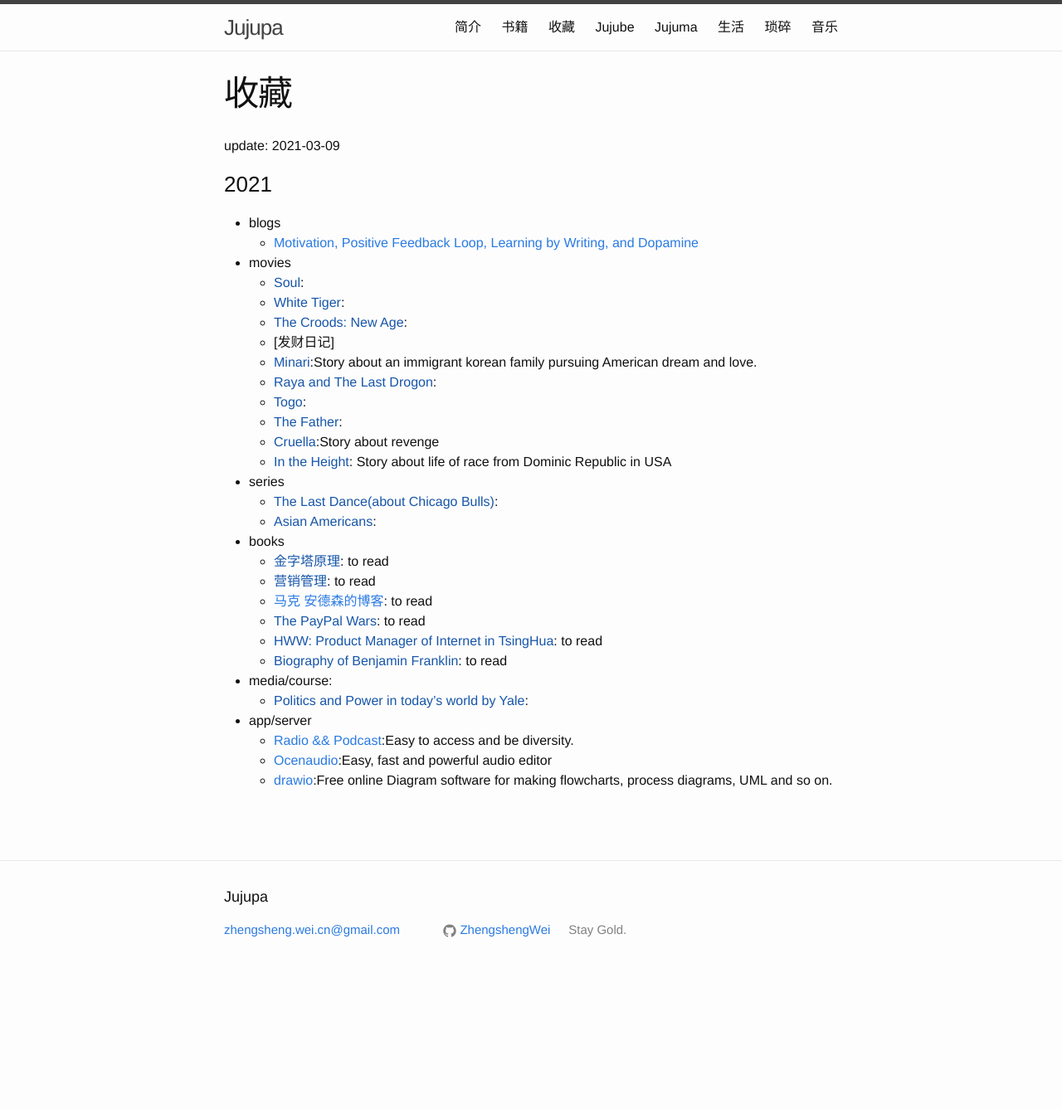
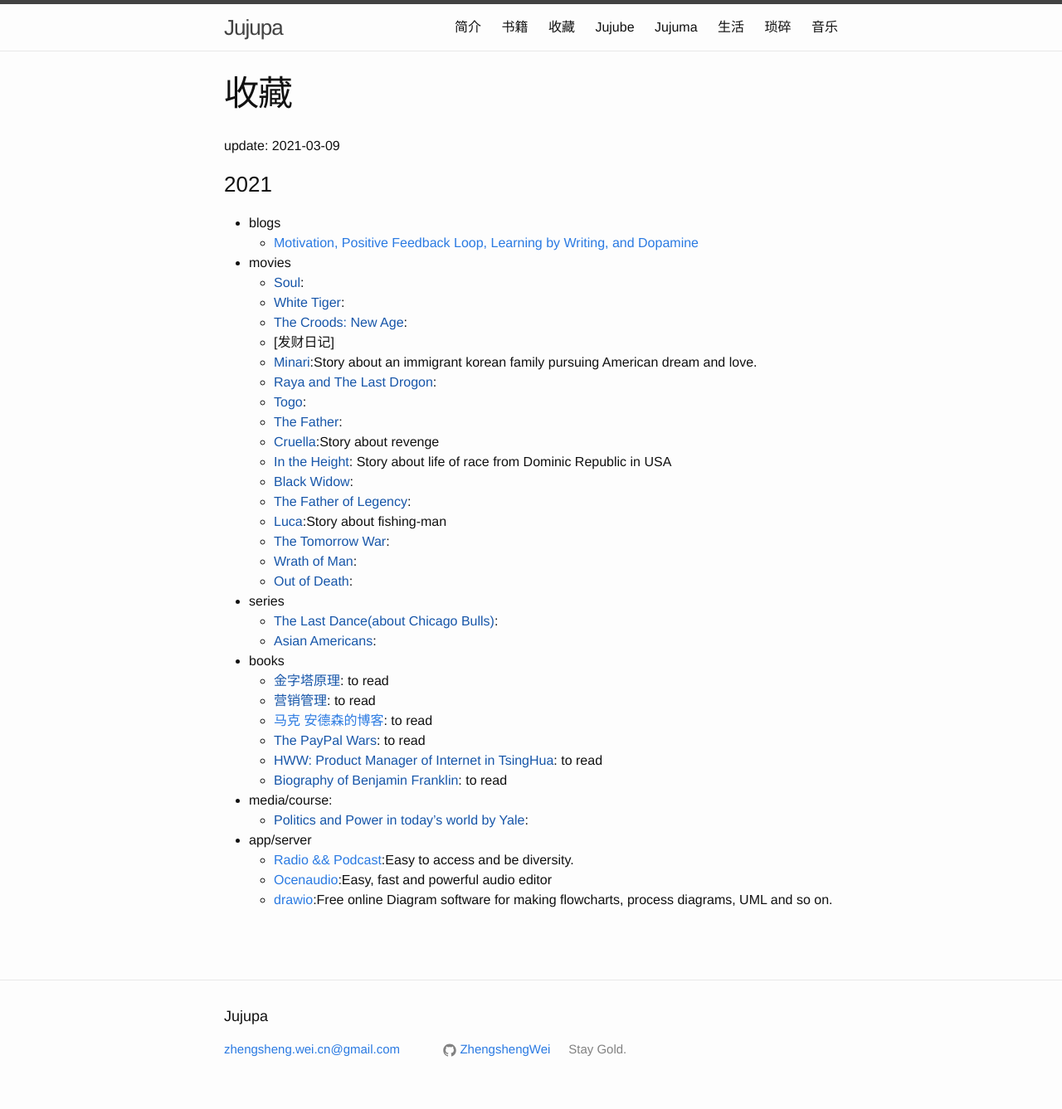
Before and after one commit to ZhengshengWei/zhengshengwei.github.io, a Jekyll site: the page built from collection.md, in a window 1280 px wide. Shown: the whole page at 83% size. Built offline with Jekyll 4.4.1, drawn with Linux system fonts in a browser that asks for light colours; comment, search, counter and statistics services are not loaded; before the commit the page ends 1193 px from its top, so only the background shows below that.

```diff
--- a/collection.md
+++ b/collection.md
@@ -21,6 +21,12 @@ update: 2021-03-09
   - [The Father]():
   - [Cruella]():Story about revenge
   - [In the Height](): Story about life of race from Dominic Republic in USA
+  - [Black Widow]():
+  - [The Father of Legency]():
+  - [Luca]():Story about fishing-man
+  - [The Tomorrow War]():
+  - [Wrath of Man]():
+  - [Out of Death]():
 + series
   - [The Last Dance(about Chicago Bulls)]():
   - [Asian Americans]():
```
Also changed, not shown: _posts/2021-07-01-July-Wish.md (+3 -2 lines).
